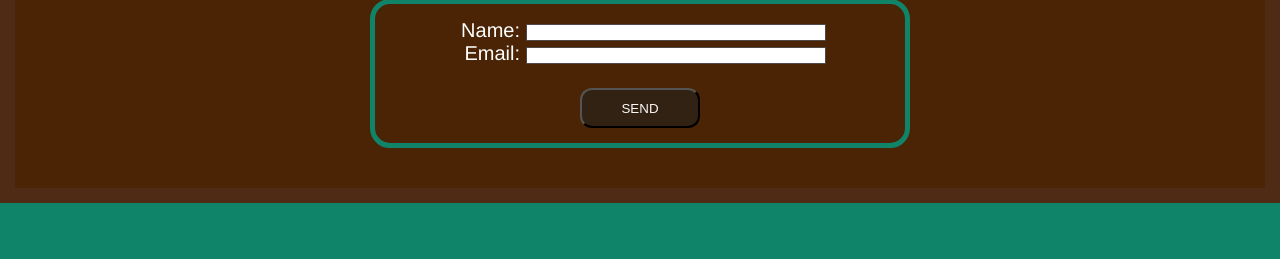
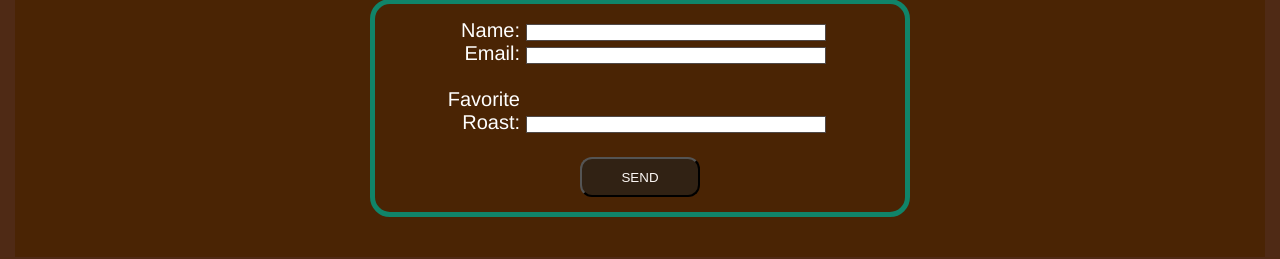
Before and after one commit to ChrisVulpine/Module-1-Mini, a plain HTML site: page index.html in a window 1280 px wide. Shown: the part 569-828 px from the top of the page. Drawn offline with Linux system fonts and the light colour scheme.

Commit message:
added professional readme and cleaned code.

```diff
--- a/assets/style.css
+++ b/assets/style.css
@@ -62,20 +62,24 @@ img {
     width: 250px;
     margin: 20px auto;
 }
+
 section {
     margin-bottom: 0;
     padding: 20px 10px 40px 10px;
     border: 15px solid #4f2a15;
     background-color: rgb(74, 36, 4);
 }
+
 ul {
     padding-left: 10px;
     font-size: 20px;
 }
+
 p {
     text-align: center;
     font-size: 30px;
   }
+
   form {
     /* Center the form on the page */
     margin: 0 auto;
--- a/index.html
+++ b/index.html
@@ -35,6 +35,12 @@
                         <label class="text-right" for="email">Email:</label>
                         <input type="text" id="email" name="user-email">
                     </li>
+                    <br>
+                    <br>
+                    <li>
+                        <label class="text-right" for="Favorite Roast">Favorite Roast:</label>
+                        <input type="text" id="roast" name="user-roast">
+                    </li>
                 </ul>
                 <br>
                 <div class="text-centerWhite">
```
Also changed, not shown: 1 other file.
